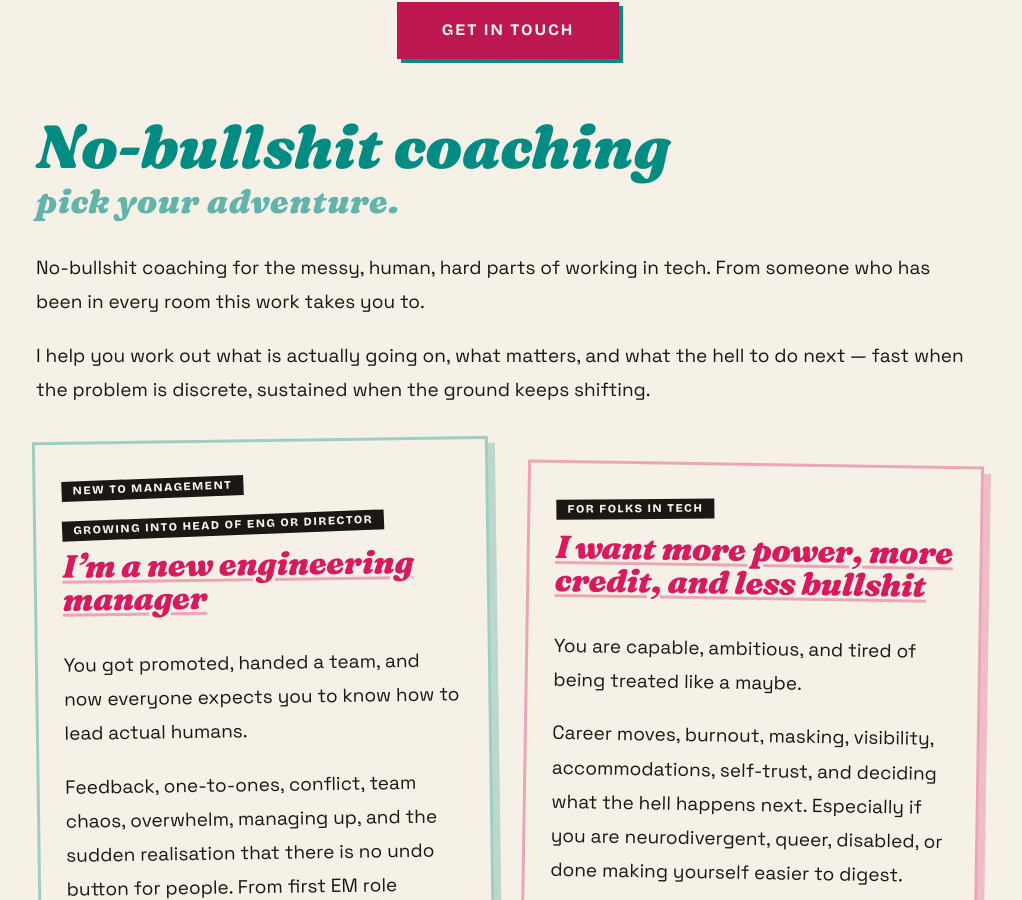
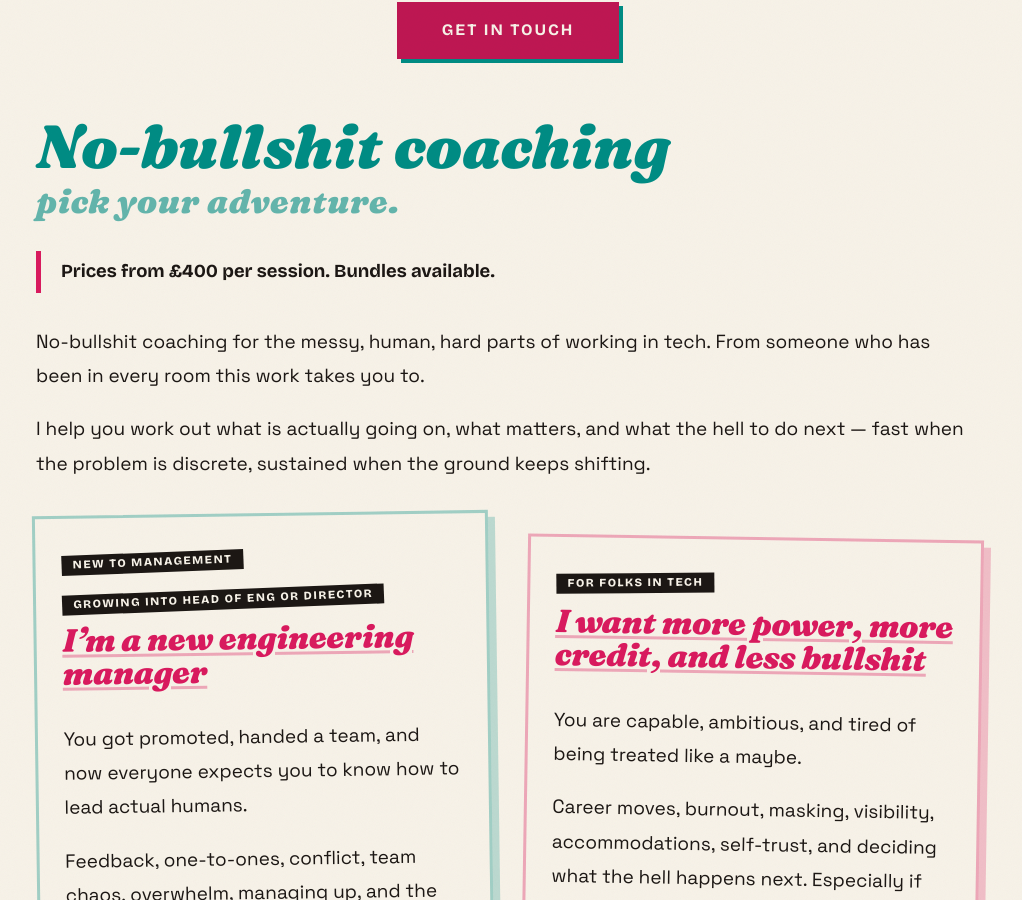
Before and after one commit to outragedpinkracoon/outragedpinkracoon.github.io, a Jekyll site: the page built from pages/coaching.md, in a window 1280 px wide and 900 px high, scrolled down 402 px. Shown: the whole window, without its empty margins (132-1154 px from the left). Built offline with Jekyll 4.4.1, drawn with Linux system fonts in a browser that asks for light colours; comment, search, counter and statistics services are not loaded.

Commit message:
pricing on router

```diff
--- a/pages/coaching.md
+++ b/pages/coaching.md
@@ -6,6 +6,8 @@ display_title: No-bullshit coaching
 title_sub: pick your adventure.
 description: No-bullshit 1:1 coaching for engineering managers, founders, CTOs, and folks in tech from an ILM-certified executive coach and CTO/VP Engineering.
 ---
+
+<p class="pull-quote">Prices from £400 per session. Bundles available.</p>
 
 <p>No-bullshit coaching for the messy, human, hard parts of working in tech. From someone who has been in every room this work takes you to.</p>
 
```
